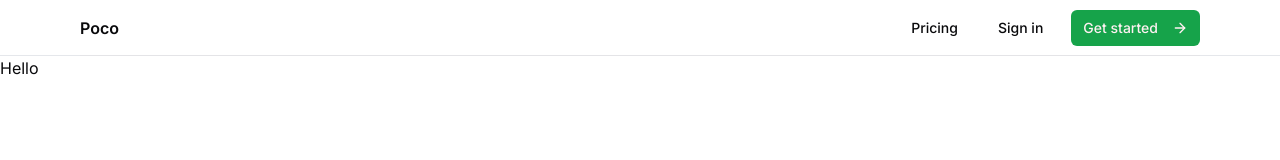
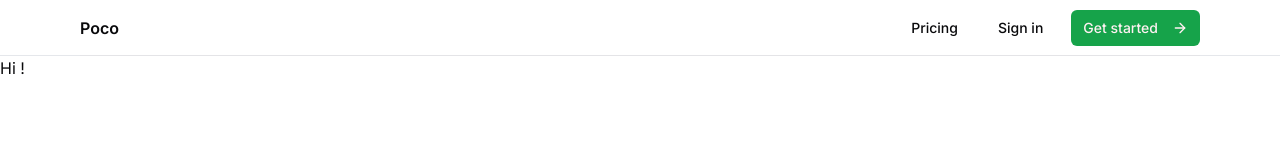
Before and after one commit to schandillia/poco, a Next.js app: page /dashboard in a window 1280 px wide. Shown: the top 160 px of the page. Built offline with nearby package versions, Linux system fonts and the light colour scheme; no server answers.

Commit message:
Fixed Kinde API user data retrieval

```diff
--- a/src/app/dashboard/page.tsx
+++ b/src/app/dashboard/page.tsx
@@ -1,9 +1,16 @@
 import { getKindeServerSession } from "@kinde-oss/kinde-auth-nextjs/server"
 
-const Page = () => {
-    const {getUser} = getKindeServerSession()
-    const user = getUser()
+// const Page = () => {
+//     const {getUser} = getKindeServerSession()
+//     const user = getUser()
 
-    return <div>Hello {user.email}</div>
-}
+//     return <div>Hello {user.givenName}</div>
+// }
+
+const Page = async () => {
+    const {getUser} = getKindeServerSession();
+    const user = await getUser();
+    return <p>Hi {user?.given_name} {user?.family_name}!</p>;
+};
+
 export default Page
```
